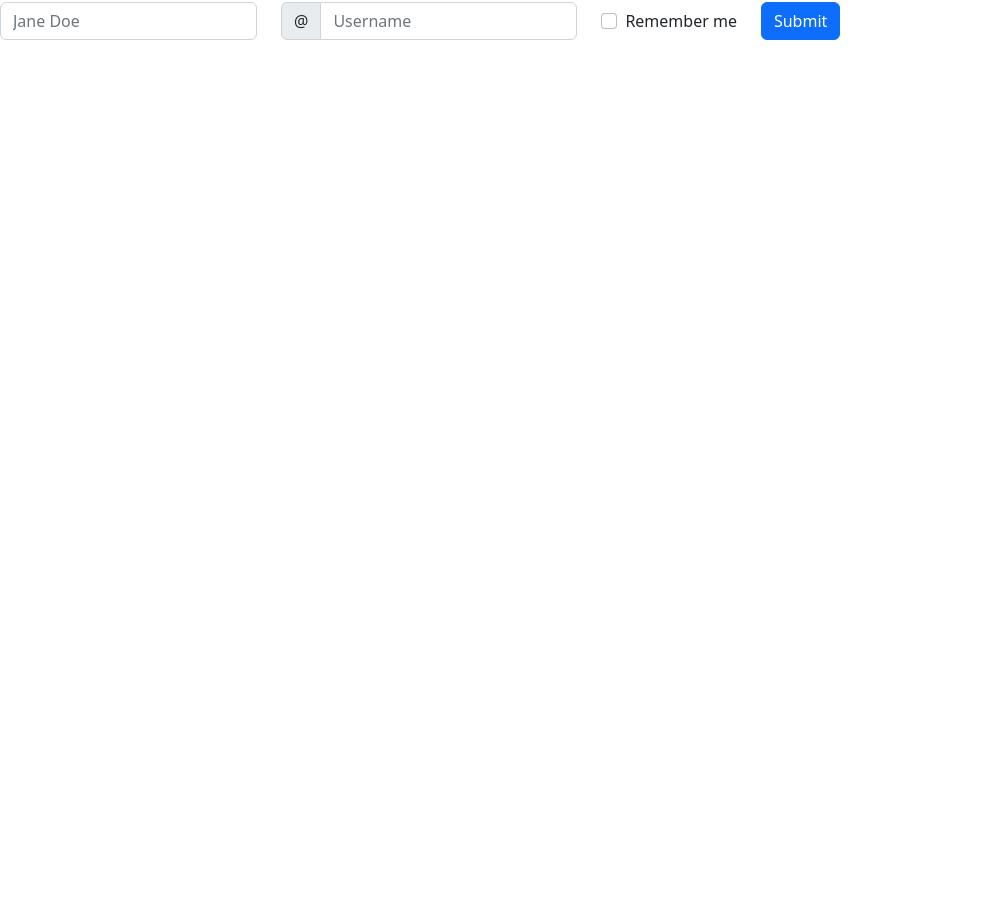
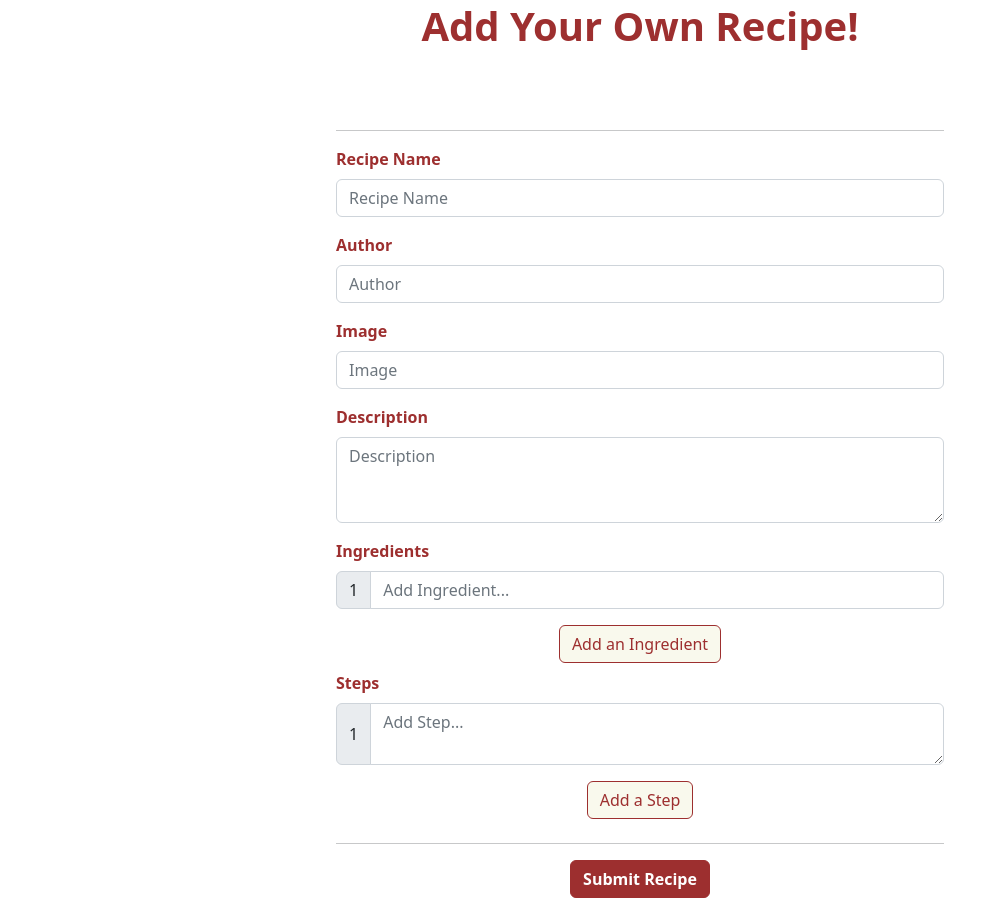
Before and after one commit to imandato/Milestone-2-Recipe-Project-Front, a React (Create React App) app: page /recipe/new in a window 1280 px wide. Shown: the part 231-1137 px from the top of the page, without its empty margins (0-1007 px from the left). Before the commit the page ends 800 px from the top, so only its background shows below. Built offline with nearby package versions, Linux system fonts and the light colour scheme; a web font is replaced by a local one.

Commit message:
added the add recipe page and edit recipe page

```diff
--- a/src/Components/AddRecipe.js
+++ b/src/Components/AddRecipe.js
@@ -1,11 +1,64 @@
 import React from "react";
-import RecipeForm from "./RecipeForm";
+import { Form, FormGroup } from "react-bootstrap";
+import Button from "react-bootstrap/Button";
+import Col from 'react-bootstrap/Col';
+import InputGroup from 'react-bootstrap/InputGroup';
+import Row from 'react-bootstrap/Row';
 
-const AddRecipe = () => {
-  return(
-      <div className='add-recipe'>
-          <RecipeForm/>
-      </div>
-  )
-}
-export default AddRecipe
+
+const RecipeForm = () => {
+    return (
+        <Form style={{marginLeft: "21rem", marginRight: "21rem"}}>
+          <h1 style={{color: "rgba(157,47,47)", fontWeight: "bolder", marginBottom: "5rem"}}>Add Your Own Recipe!</h1>
+          <hr/>
+          <Row className="align-items-center" style={{display: "flex", justifyContent: "space-around", }}>
+              <Col xs="auto">
+                <Form.Group className="mb-3" controlId="formRecipeName">
+                  <Form.Label style={{display: "flex", justifyContent: "start", fontWeight: "bolder",color: "rgba(157,47,47)"}}>Recipe Name</Form.Label>
+                  <Form.Control type="text" placeholder="Recipe Name" style={{width: "38rem"}} />
+                </Form.Group>
+              </Col>
+              <Col xs="auto">
+                <Form.Group className="mb-3" controlId="formAuthor">
+                  <Form.Label style={{display: "flex", justifyContent: "start", fontWeight: "bolder",color: "rgba(157,47,47)"}}>Author</Form.Label>
+                  <Form.Control type="text" placeholder="Author" style={{width: "38rem"}} />
+                 </Form.Group>
+              </Col>
+          </Row>
+
+          <Form.Group className="mb-3" controlId="formImage">
+            <Form.Label style={{display: "flex", justifyContent: "start", fontWeight: "bolder",color: "rgba(157,47,47)"}}>Image</Form.Label>
+            <Form.Control type="text" placeholder="Image" />
+          </Form.Group>
+          <Form.Group className="mb-3" controlId="formDescription">
+            <Form.Label style={{display: "flex", justifyContent: "start", fontWeight: "bolder",color: "rgba(157,47,47)"}}>Description</Form.Label>
+            <Form.Control type="text" placeholder="Description" as="textarea" rows={3} />
+          </Form.Group>
+          <Form.Group className="mb-3" controlId="formDescription">
+            <Form.Label style={{display: "flex", justifyContent: "start", fontWeight: "bolder",color: "rgba(157,47,47)"}}>Ingredients</Form.Label>
+            <InputGroup className="mb-2">
+                <InputGroup.Text>1</InputGroup.Text>
+                <Form.Control id="inlineFormInputGroup" placeholder="Add Ingredient..." />
+              </InputGroup>
+          </Form.Group>
+          <Button type="submit" className="mb-2" style={{color: "rgba(157,47,47)", backgroundColor:"#F9F9ED", borderColor: "rgba(157,47,47)" }}>
+                Add an Ingredient
+          </Button>
+          <Form.Group className="mb-3" controlId="formDescription">
+            <Form.Label style={{display: "flex", justifyContent: "start", fontWeight: "bolder",color: "rgba(157,47,47)"}}>Steps</Form.Label>
+            <InputGroup className="mb-2">
+                <InputGroup.Text>1</InputGroup.Text>
+                <Form.Control id="inlineFormInputGroup" placeholder="Add Step..." as="textarea" rows={2} />
+              </InputGroup>
+          </Form.Group>
+          <Button type="submit" className="mb-2" style={{color: "rgba(157,47,47)", backgroundColor:"#F9F9ED", borderColor: "rgba(157,47,47)" }}>
+                Add a Step
+          </Button>
+          <hr/>
+          <Button type="submit" className="mb-2" id="submitbtn" style={{backgroundColor: "rgba(157,47,47)", borderColor: "rgba(157,47,47)", fontWeight:"bolder"}} >
+                Submit Recipe
+          </Button>
+        </Form>
+      );
+    }
+export default RecipeForm
--- a/src/Components/Gallery.js
+++ b/src/Components/Gallery.js
@@ -52,7 +52,7 @@ return (
      <header>
       <h1 style={{ marginBottom: "60px", textAlign: "center" }}>Recipe Gallery</h1>
       </header>
-      <div className='item-container'>
+      <div className='item-container' style={{marginLeft: "11rem", marginRight: "11rem"}}>
       {recipeCards.map((recipeCard) => (
       <Card style={{ width: '20rem', marginBottom: "10px" }}>
         <div className='recipe-card' key={recipeCard.id}>
--- a/src/Components/addrecipe.css
+++ b/src/Components/addrecipe.css
@@ -0,0 +1,3 @@
+#submitbtn{
+    background-color: submitbtn;
+}
```
Also changed, not shown: src/Components/EditRecipe.js (+60 -6 lines).
